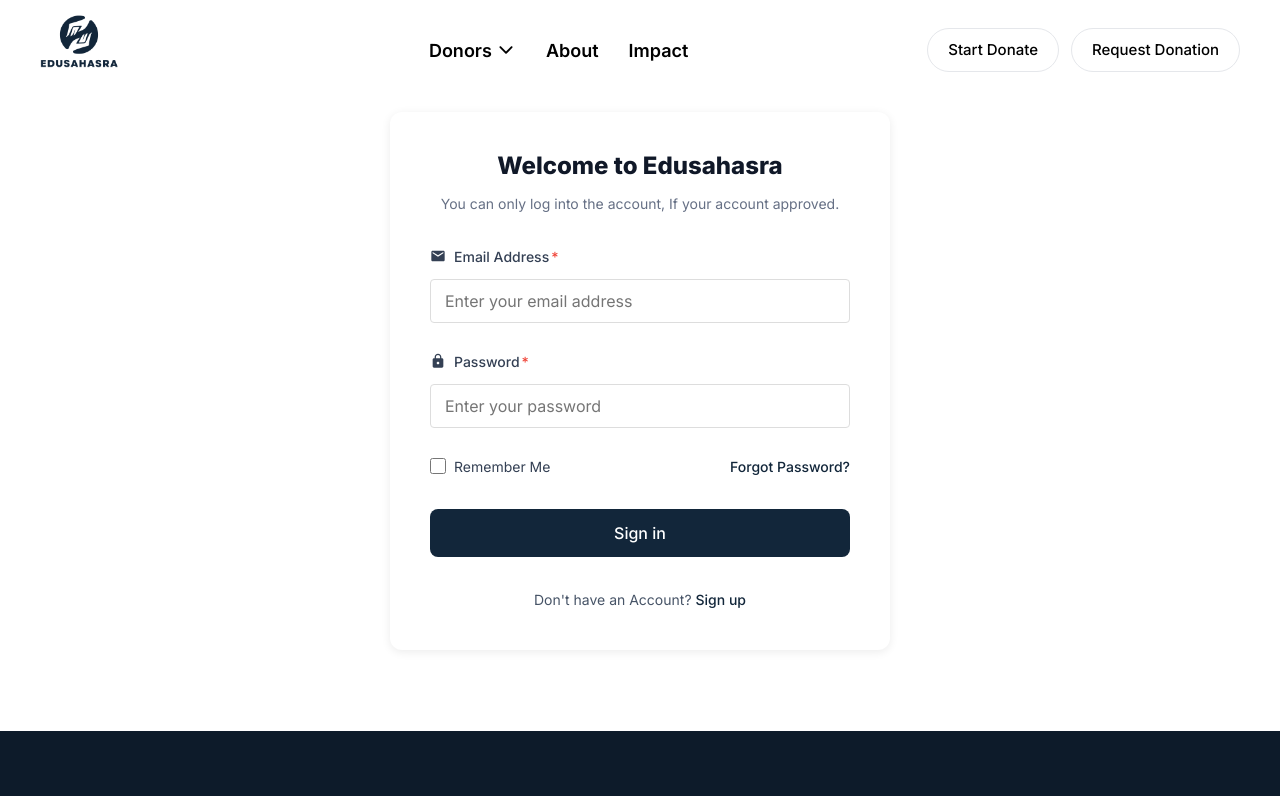
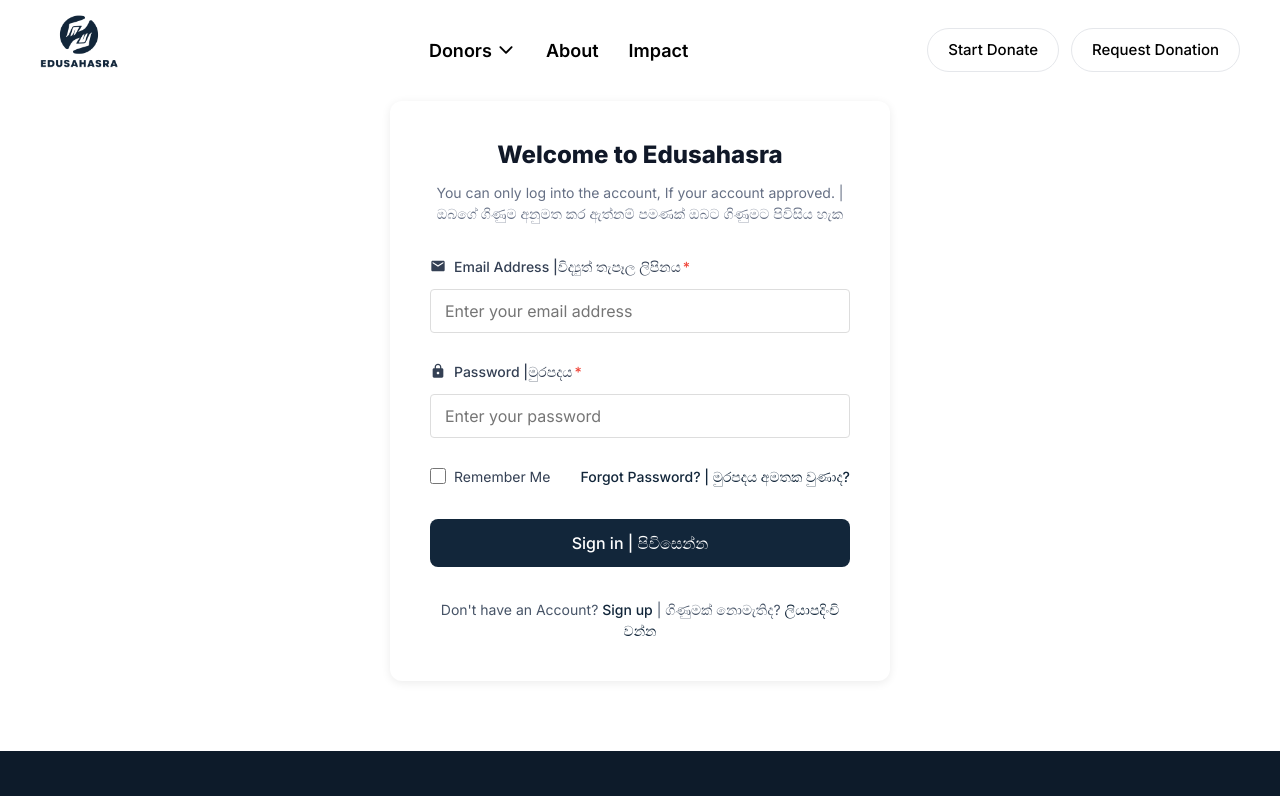
Before and after one commit to kisarasandes1122/Edusahasra, a React (Vite) app in the folder Frontend/: page /school-login in a window 1280 px wide. Shown: the top 796 px of the page. Built offline with nearby package versions, Linux system fonts and the light colour scheme.

Commit message:
Update School login and Registration Pop Up | Added sinhala

```diff
--- a/Frontend/src/components/School/SchoolLogin/SchoolLogin.jsx
+++ b/Frontend/src/components/School/SchoolLogin/SchoolLogin.jsx
@@ -73,13 +73,17 @@
     <div className="login-container">
       <div className="login-form-wrapper">
         <h1 className="login-title">Welcome to Edusahasra</h1>
-        <p className="login-subtitle">You can only log into the account, If your account approved.</p>
+        <p className="login-subtitle">
+          You can only log into the account, If your account approved. |
+          <span className="sinhala-text">ඔබගේ ගිණුම අනුමත කර ඇත්නම් පමණක් ඔබට ගිණුමට පිවිසිය හැක</span>
+        </p>
 
         <form className="login-form" onSubmit={handleSubmit}>
           <div className="form-group">
             <label className="form-label">
               <MdEmail className="form-icon" />
-              Email Address<span className="required-mark">*</span>
+              Email Address | <span className="sinhala-text"> විද්‍යුත් තැපෑල ලිපිනය</span>
+              <span className="required-mark">*</span>
             </label>
             <input
               type="text"
@@ -95,7 +99,8 @@
           <div className="form-group">
             <label className="form-label">
               <MdLock className="form-icon" />
-              Password<span className="required-mark">*</span>
+              Password |<span className="sinhala-text"> මුරපදය</span>
+              <span className="required-mark">*</span>
             </label>
             <input
               type="password"
@@ -120,7 +125,9 @@
               />
               <label htmlFor="rememberMe" className="remember-label">Remember Me</label>
             </div>
-            <a href="#forgot" className="forgot-link">Forgot Password?</a>
+            <a href="#forgot" className="forgot-link">
+              Forgot Password? | <span className="sinhala-text"> මුරපදය අමතක වුණාද?</span>
+            </a>
           </div>
 
           <button
@@ -128,13 +135,17 @@
             className="signin-button"
             disabled={isSubmitting}
           >
-            {isSubmitting ? 'Signing in...' : 'Sign in'}
+            {isSubmitting ? 'Signing in...' : 'Sign in | පිවිසෙන්න'}
           </button>
         </form>
 
         <div className="signup-link-container">
           <p className="signup-text">
-            Don't have an Account? <a href="/school-register" className="signup-link">Sign up</a>
+            Don't have an Account? <a href="/school-register" className="signup-link">Sign up</a> |
+            <span className="sinhala-text"> ගිණුමක් නොමැතිද? </span>
+            <a href="/school-register" className="signup-link">
+              <span className="sinhala-text"> ලියාපදිංචි වන්න</span>
+            </a>
           </p>
         </div>
       </div>
--- a/Frontend/src/components/School/SchoolRegistration/RegistrationSuccessPopup.jsx
+++ b/Frontend/src/components/School/SchoolRegistration/RegistrationSuccessPopup.jsx
@@ -20,20 +20,20 @@
         <div className="rs_success_icon">
           <FaCheckCircle size={60} color="#4CAF50" />
         </div>
-        <h2 className="rs_title">Registration Completed!</h2>
+        <h2 className="rs_title">Registration Completed! | ලියාපදිංචිය සම්පූර්ණයි!</h2>
         <div className="rs_message">
           <p>
-            Thank you for registering your school with us. Your application has been received and is now being processed.
+            Thank you for registering your school with us. Your application has been received and is now being processed. | ඔබගේ පාසල අප සමඟ ලියාපදිංචි කිරීම ගැන ස්තූතියි. ඔබගේ අයදුම්පත ලැබී දැන් සකසමින් පවතී.
           </p>
           <p className="rs_verification_note">
-            Verification takes 24 to 72 hours. You will receive an email once your account is approved. After that, you can log into your account using the email and password you provided.
+            Verification takes 24 to 72 hours. You will receive an email once your account is approved. After that, you can log into your account using the email and password you provided. | තහවුරු කිරීම පැය 24 සිට 72 දක්වා ගත වේ. ඔබගේ ගිණුම අනුමත වූ පසු ඔබට විද්‍යුත් තැපෑලක් ලැබෙනු ඇත. ඉන් පසු, ඔබ ලබා දුන් විද්‍යුත් තැපෑල සහ මුරපදය භාවිතයෙන් ඔබගේ ගිණුමට පිවිසිය හැකිය.
           </p>
         </div>
         <button
           className="rs_back_home_button"
           onClick={handleBackToHome}
         >
-          Back to Home
+          Back to Home | මුල් පිටුවට
         </button>
       </div>
     </div>
--- a/Frontend/src/components/School/SchoolRegistration/SchoolRegistration.css
+++ b/Frontend/src/components/School/SchoolRegistration/SchoolRegistration.css
@@ -1,5 +1,5 @@
 .scrf_container {
-    max-width: 700px;
+    max-width: 950px;
     margin: 40px auto;
     font-family: 'Inter', sans-serif;
     color: #333;
```
